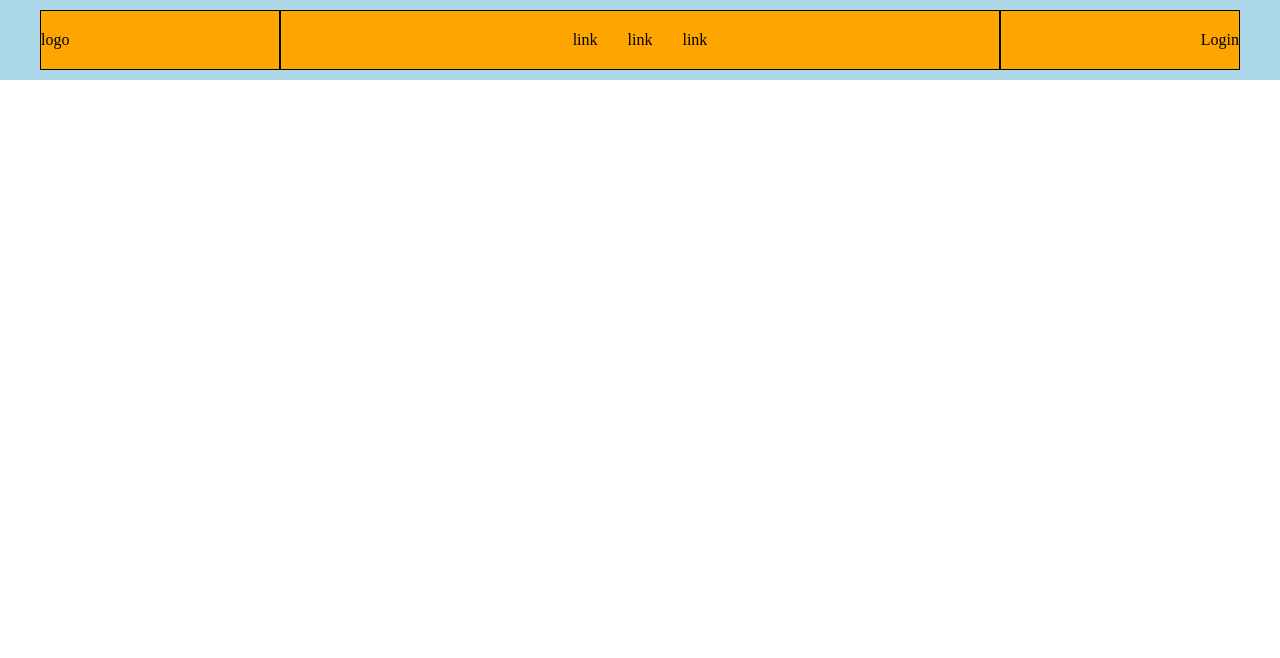
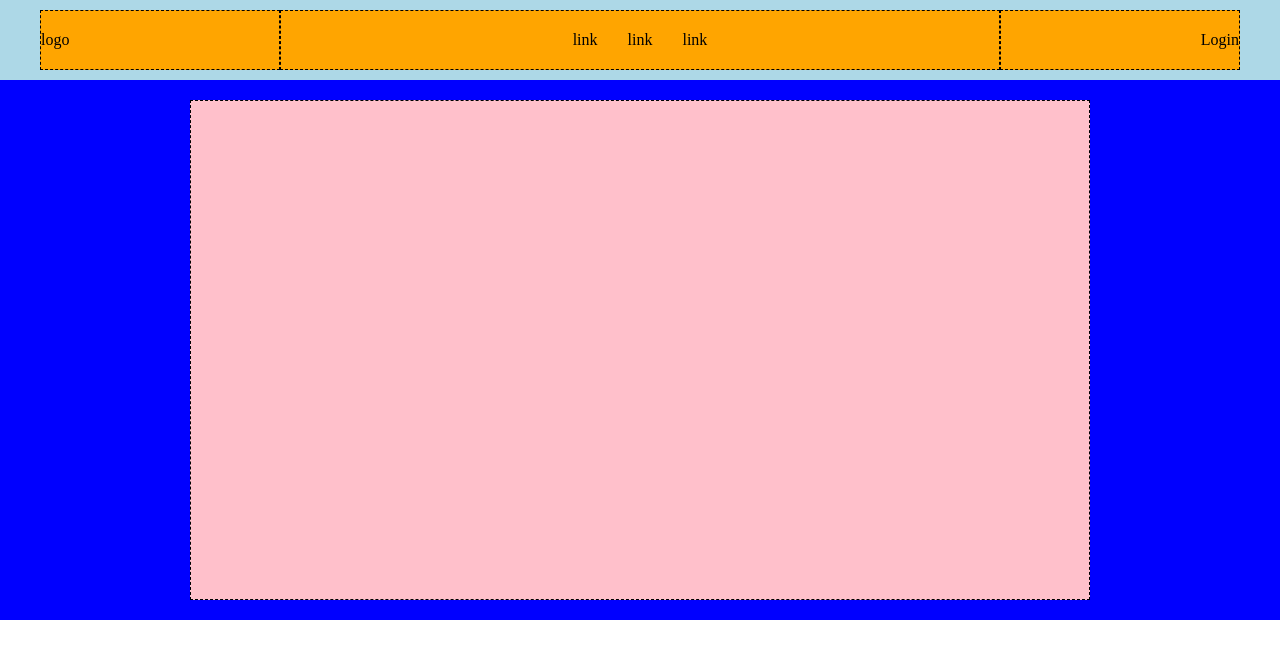
Before and after one commit to KehnAdrian31/htmlcss-struttura-discord, a plain HTML site: page index.html in a window 1280 px wide. Drawn offline with Linux system fonts and the light colour scheme.

Commit message:
[add] primo container

```diff
--- a/css/styles.css
+++ b/css/styles.css
@@ -18,12 +18,31 @@ header {
   display: flex;
 }
 
+.container-sm {
+  max-width: 900px;
+  margin: 0 auto;
+
+}
+
 .col-20 {
   width: 20%;
 }
 
 .col-60 {
   width: 60%;
+}
+
+.col-100 {
+  width: 100%;
+  height: 500px;
+}
+
+.col {
+  width: 60%;
+}
+
+.col-40 {
+  width: 40%;
 }
 
 /* utilities */
@@ -33,9 +52,22 @@ header {
 
 .border-black {
   border: 1px solid black;
+  border-style: dashed;
+}
+
+.bg-blue {
+  background-color: blue;
+}
+
+.bg-pink {
+  background-color: pink;
 }
 
 .p-20 {
+  padding: 20px 0;
+}
+
+.py-20 {
   padding: 20px 0;
 }
 
--- a/index.html
+++ b/index.html
@@ -23,8 +23,16 @@
     </div>
   </header>
   <main>
+    <div class="bg-blue py-20">
+      <div class="container-sm">
+        <div class="col-100 bg-pink border-black"></div>
+      </div>
+    </div>
+    <div class="col-40 bg-blue"></div>
+    <div class="col-60 bg-pink border black"></div>
 
   </main>
+
 
   <footer>
 
```
